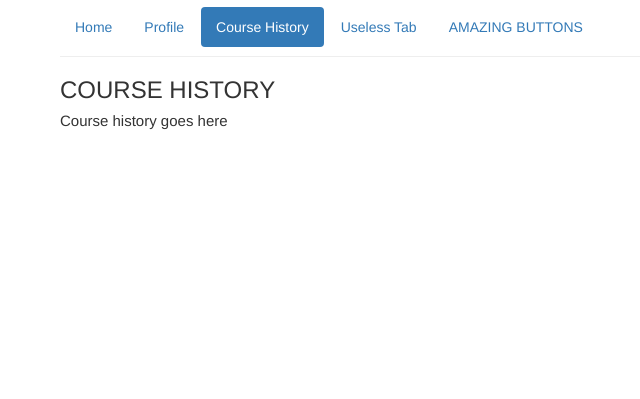
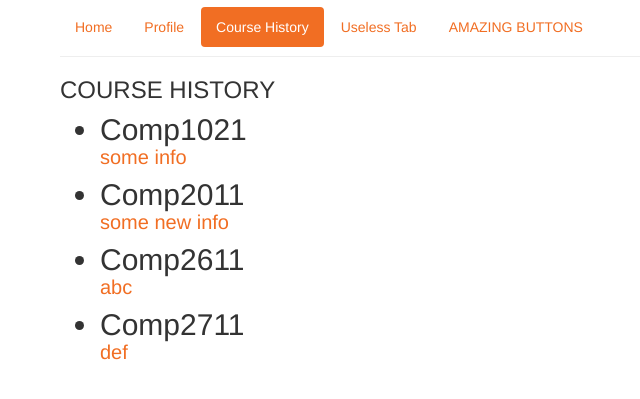
Before and after one commit to RonaldShum/Personal-Webpage, a plain HTML site: page index.html in a window 1280 px wide. Both pictures are taken after a click on the link "Course History". Shown: the part 63-462 px from the top of the page, without its empty margins (10-650 px from the left). Drawn offline with nearby package versions, Linux system fonts and the light colour scheme.

Commit message:
Adding new course history

```diff
--- a/good.css
+++ b/good.css
@@ -29,3 +29,22 @@
 	margin: 5px 0 5px 0;
 	list-style-type: none;
 }
+.home-jumbotron p{
+	font-size: 30px;
+}
+.home-jumbotron{
+	background-color: #f16e23;
+}
+.nav-pills li.active a:hover, .nav-pills li.active a:focus, .nav-pills li.active a {
+	background-color: #f16e23;
+}
+.nav-pills li a{
+	color: #f16e23;
+}
+.course-ul p{
+	font-size: 20px;
+	color: #f16e23;
+}
+.course-ul{
+
+}
--- a/index.html
+++ b/index.html
@@ -38,7 +38,10 @@
 				<div id="home" class="tab-pane fade in active">
 					<h3>HOME</h3>
 
-					<p>初めまして　ロナルドです</p>
+					<div class="jumbotron home-jumbotron" >
+						<p>Welcome to my homepage!</p>
+						<p>This is an assignment only!</p>
+					</div>
 
 
 
@@ -50,7 +53,7 @@
 					<p>This is the Profile, hope you can find sth useful here</p>
 					<div class = "row">
 
-						<div class = "col-sm-6 col-md-3">
+						<div class = "col-sm-12 col-md-6">
 							<img src = "images/nobody_m.original.jpg" class="img-circle" width="304" height="304 alt="PHOTO">
 							<div class="profiletext">
 							<ul>
@@ -61,12 +64,26 @@
 							</ul>
 							</div>
 						</div>
+
+						<div class = "col-sm-12 col-md-6">
+							<p>I will put some text here too</p>
+						</div>
 					</div>
 				</div>
 
 				<div id="course" class="tab-pane fade">
 					<h3>COURSE HISTORY</h3>
-					<p>Course history goes here</p>
+					<ul class="course-ul">
+						<li>Comp1021</li>
+						<p>some info</p>
+						<li>Comp2011</li>
+						<p>some new info</p>
+						<li>Comp2611</li>
+						<p>abc</p>
+						<li>Comp2711</li>
+						<p>def</p>
+					</ul>
+
 				</div>
 
 				<div id="uselesstab" class="tab-pane fade">
```
